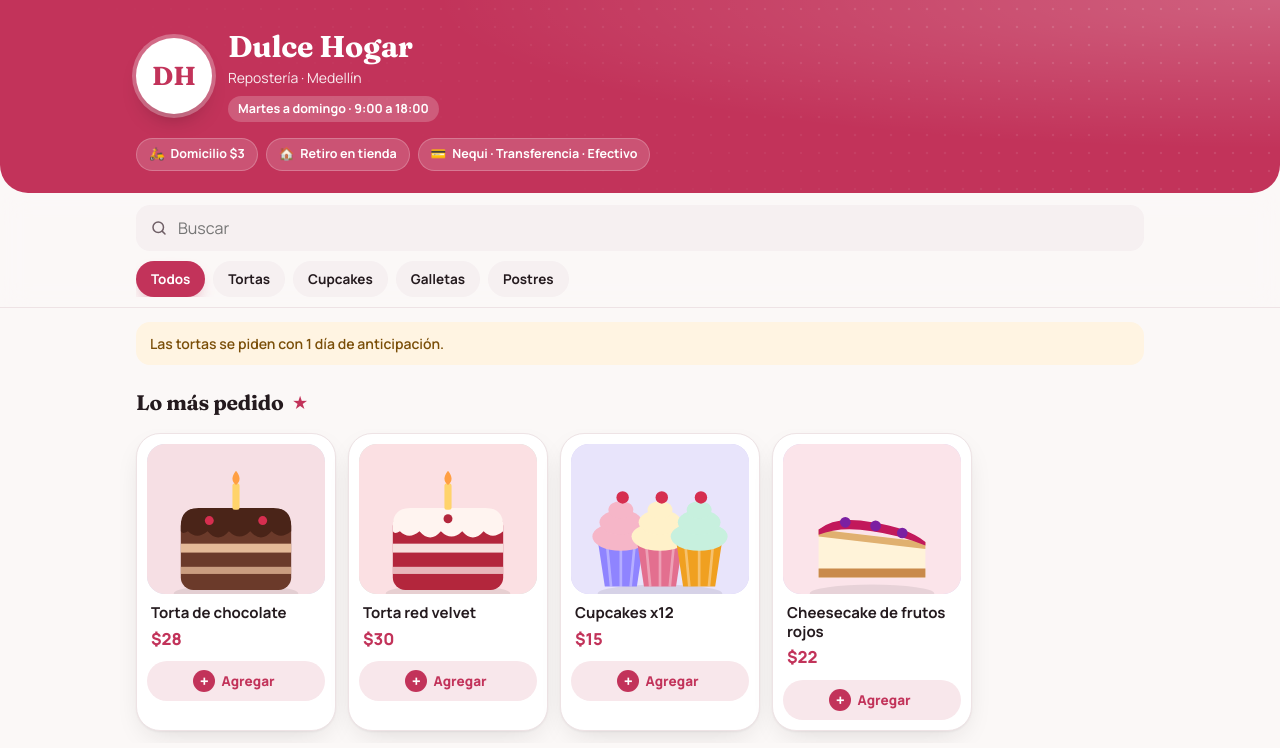
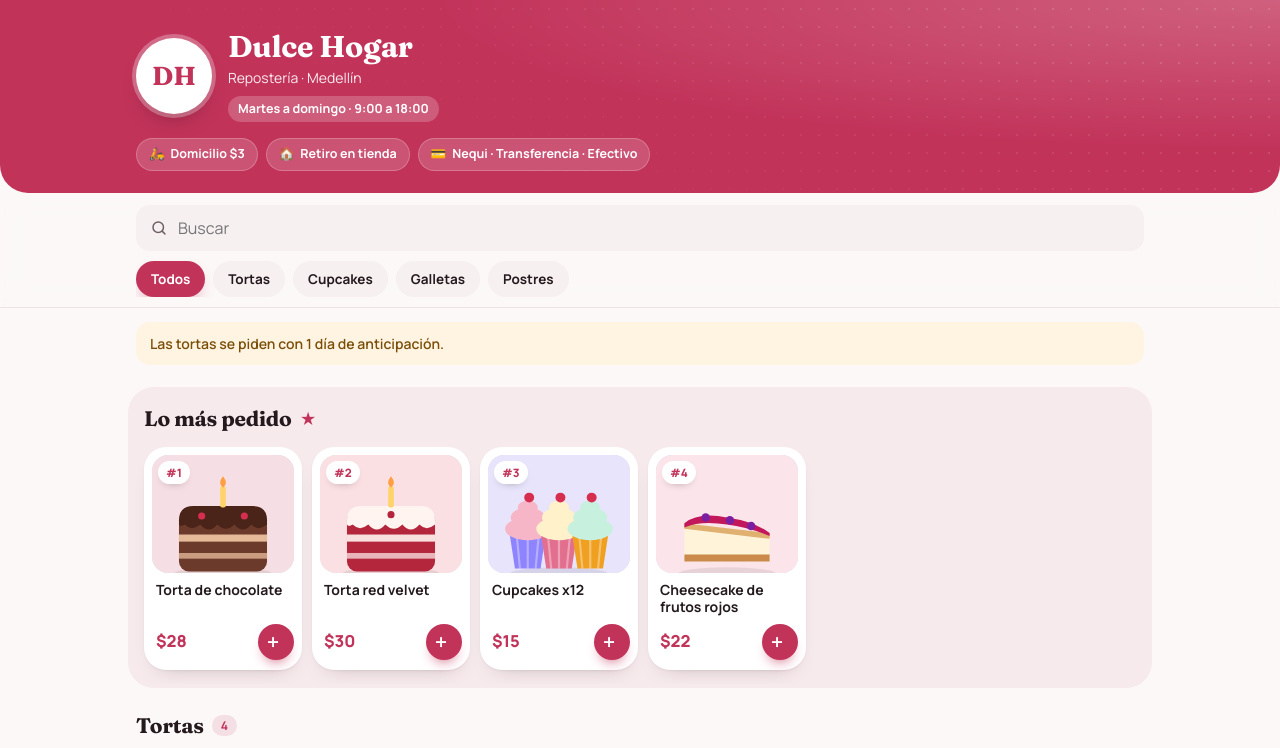
Before and after one commit to Orbe7Apps/orbe-apps, a plain HTML site: page catalogos/dulce-hogar/index.html in a window 1280 px wide. Shown: the top 748 px of the page. Drawn offline with Linux system fonts and the light colour scheme.

Commit message:
Catálogo: "Lo más pedido" más compacto
Tarjetas más pequeñas con puesto (#1, #2…), precio y botón + en la misma
fila, sobre una franja con el color de la marca. Sin espacio vacío.

Co-Authored-By: Claude Opus 5.5 <noreply@anthropic.com>
Claude-Session: https://claude.ai/code/session_01UJKThWLEJMYk1EX3qtWT1M

```diff
--- a/catalogos/base/catalogo.css
+++ b/catalogos/base/catalogo.css
@@ -127,15 +127,22 @@ dialog.hoja::backdrop { background: rgba(20,12,16,.45); }
 .contador { background: var(--marca); color: var(--marca-ink); }
 .contador button { background: rgba(255,255,255,.2); }
 /* Lo más pedido */
+.destacados { background: color-mix(in srgb, var(--marca) 7%, var(--bg)); border-radius: 26px; padding: 16px 0 4px; margin-inline: calc(-1 * max(16px, env(safe-area-inset-left)) + 8px); }
+.destacados h2 { padding-inline: 16px; }
 .destacados h2 small { background: none; padding: 0; font-size: 16px; }
-.carrusel { display: flex; gap: 12px; overflow-x: auto; scroll-snap-type: x mandatory; scrollbar-width: none; margin: 0 calc(-1 * max(16px, env(safe-area-inset-left))); padding: 4px max(16px, env(safe-area-inset-left)) 12px; }
+.carrusel { display: flex; gap: 10px; overflow-x: auto; scroll-snap-type: x mandatory; scrollbar-width: none; padding: 2px 16px 14px; scroll-padding-inline: 16px; }
 .carrusel::-webkit-scrollbar { display: none; }
-.grande { flex: 0 0 200px; scroll-snap-align: start; background: var(--surface); border: 1px solid var(--line); border-radius: 24px; padding: 10px; display: flex; flex-direction: column; gap: 10px; box-shadow: var(--sombra); }
-.grande .foto { width: 100%; height: 150px; border-radius: 18px; font-size: 48px; }
-.grande-info { display: flex; flex-direction: column; gap: 2px; padding: 0 4px; }
-.grande-info b { font-size: 15px; line-height: 1.25; }
-.grande .agregar, .grande .contador { align-self: stretch; justify-content: center; }
-.grande .contador { justify-content: space-between; }
+.grande { position: relative; flex: 0 0 158px; scroll-snap-align: start; background: var(--surface); border-radius: 22px; padding: 8px 8px 10px; display: flex; flex-direction: column; gap: 8px; box-shadow: 0 1px 2px rgba(36,26,30,.05), 0 10px 22px -16px rgba(36,26,30,.35); }
+.grande .foto { width: 100%; height: 118px; border-radius: 16px; font-size: 40px; }
+.grande .puesto { position: absolute; top: 14px; left: 14px; background: var(--surface); color: var(--marca); font-size: 11.5px; font-weight: 800; padding: 3px 8px; border-radius: 999px; box-shadow: 0 4px 10px -6px rgba(0,0,0,.4); }
+.grande > b { font-size: 14px; line-height: 1.25; padding: 0 4px; min-height: 2.5em; display: -webkit-box; -webkit-line-clamp: 2; -webkit-box-orient: vertical; overflow: hidden; }
+.grande-pie { display: flex; align-items: center; justify-content: space-between; gap: 6px; padding-left: 4px; margin-top: auto; }
+.grande-pie .precio { margin: 0; }
+.grande .agregar { width: 36px; height: 36px; padding: 0; justify-content: center; font-size: 0; background: var(--marca); box-shadow: 0 8px 14px -8px var(--marca); }
+.grande .agregar i { width: auto; height: auto; background: none; font-size: 22px; font-weight: 600; }
+.grande .contador { padding: 3px; gap: 2px; }
+.grande .contador button { width: 28px; height: 28px; font-size: 16px; }
+.grande .contador b { min-width: 14px; font-size: 13.5px; }
 /* Botón del pedido */
 .flotante button { padding: 12px 18px 12px 12px; }
 .flotante .bolsa { position: relative; width: 40px; height: 40px; border-radius: 13px; background: rgba(255,255,255,.18); display: grid; place-items: center; font-size: 19px; }
--- a/catalogos/base/catalogo.js
+++ b/catalogos/base/catalogo.js
@@ -157,9 +157,9 @@ if (window.top !== window.self) document.documentElement.classList.add('incrusta
       const top = filtro === 'Todos' && !q ? productos.filter(p => p.destacado && !p.agotado) : [];
       cont.replaceChildren(
         top.length ? el('section', { class: 'seccion destacados' }, el('h2', {}, 'Lo más pedido ', el('small', { text: '★' })),
-          el('div', { class: 'carrusel' }, top.map(p => el('article', { class: 'grande' }, miniatura(p),
-            el('div', { class: 'grande-info' }, el('b', { text: p.nombre }), el('div', { class: 'precio', text: dinero(p.precio) })),
-            botonCantidad(p))))) : '',
+          el('div', { class: 'carrusel' }, top.map((p, i) => el('article', { class: 'grande' }, miniatura(p), el('span', { class: 'puesto', text: '#' + (i + 1) }),
+            el('b', { text: p.nombre }),
+            el('div', { class: 'grande-pie' }, el('div', { class: 'precio', text: dinero(p.precio) }), botonCantidad(p)))))) : '',
         ...Object.entries(grupos).map(([cat, ps]) =>
           el('section', { class: 'seccion' }, el('h2', {}, cat + ' ', el('small', { text: ps.length })), el('div', { class: 'lista' }, ps.map(tarjeta)))));
     }
```
